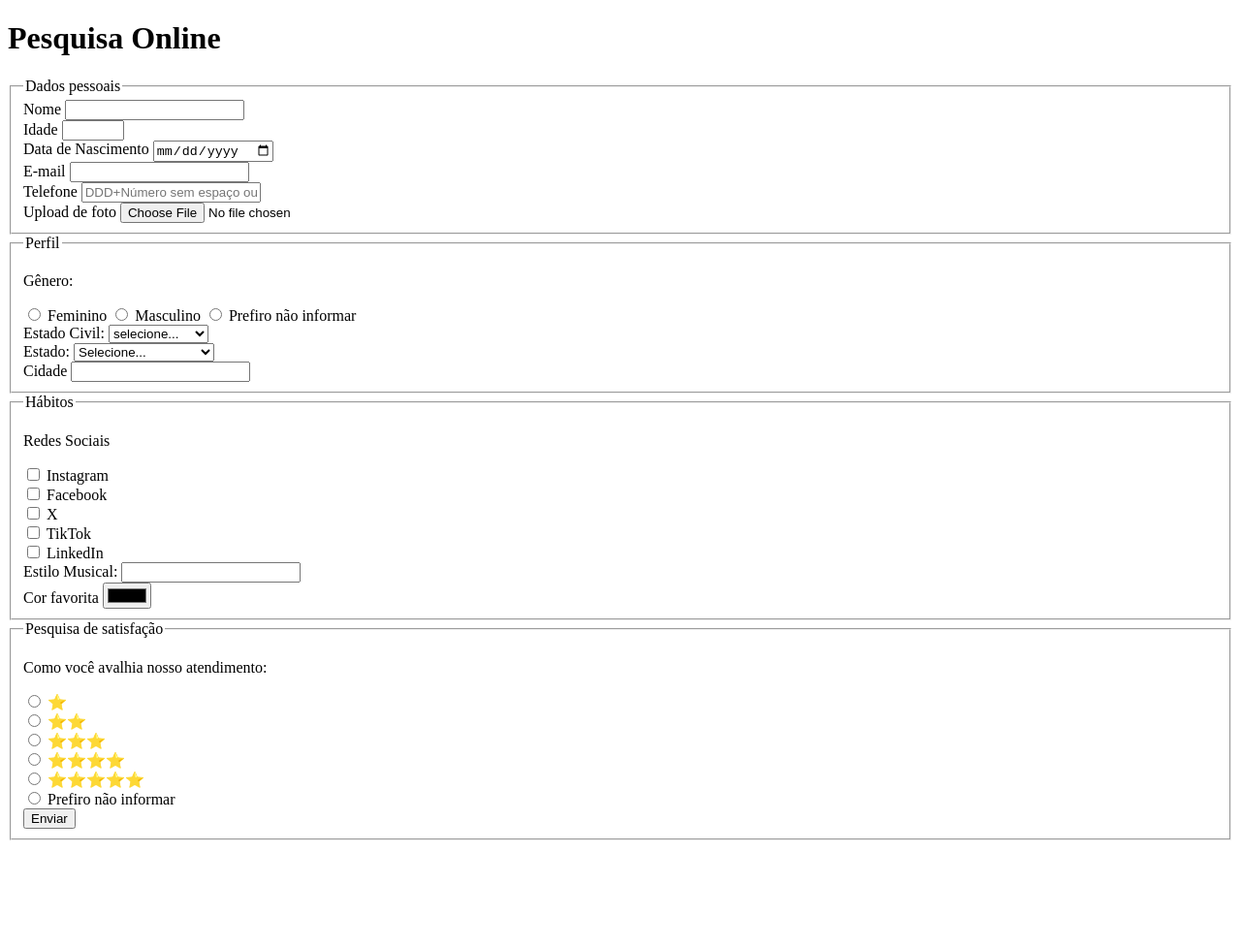
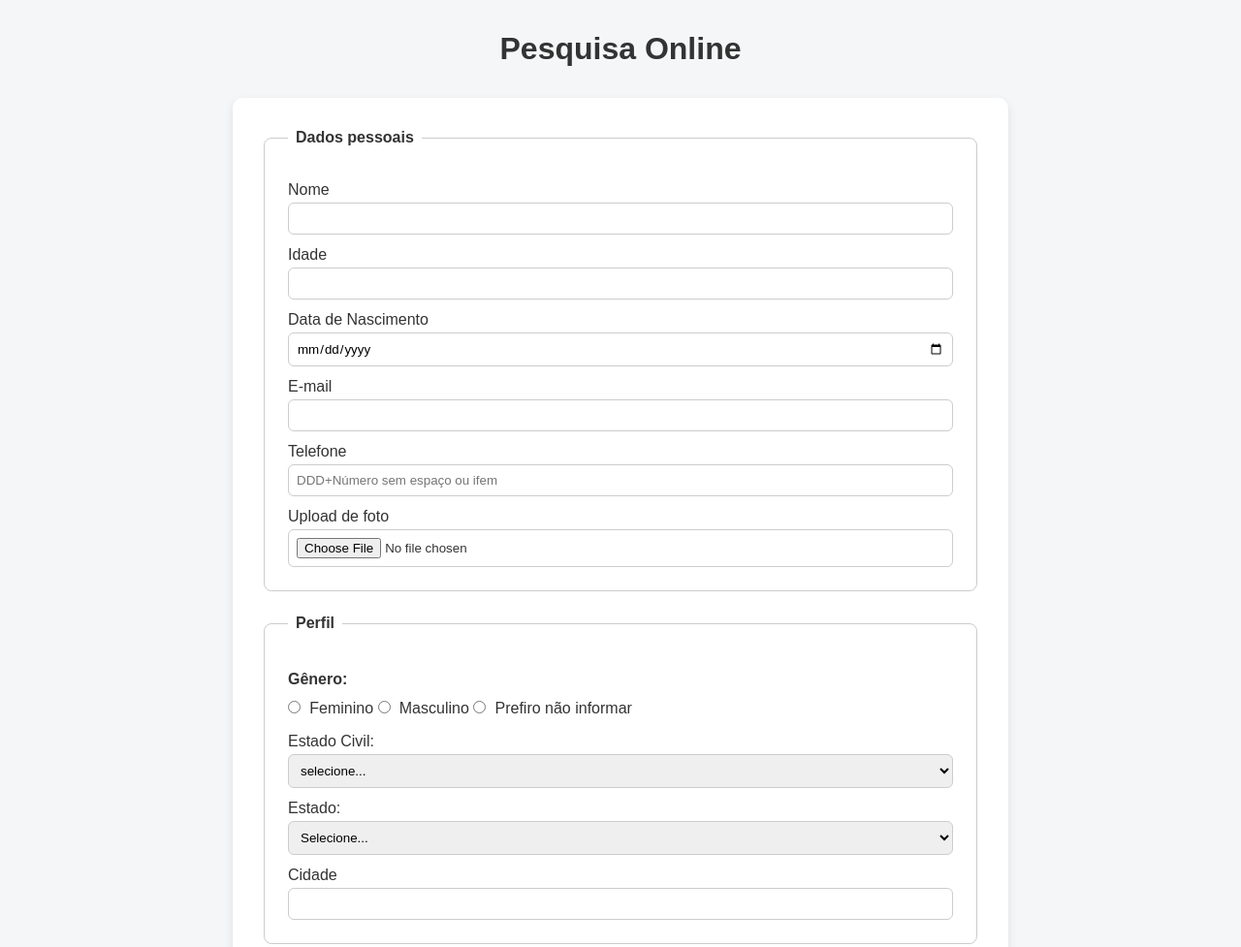
Before and after one commit to cremalz/formulario, a plain HTML site: page index.html in a window 1280 px wide. Shown: the top 977 px of the page at 97% size. Before the commit the page ends 875 px from the top, so only its background shows below. Drawn offline with Linux system fonts and the light colour scheme.

Commit message:
feat: adiciona arquivo CSS e estilização do formulário

```diff
--- a/index.html
+++ b/index.html
@@ -5,6 +5,7 @@
     <meta charset="UTF-8">
     <meta name="viewport" content="width=device-width, initial-scale=1.0">
     <title>Pesquisa Culturama</title>
+    <link rel="stylesheet" href="style.css">
 </head>
 
 <body>
@@ -164,7 +165,19 @@
                 <input type="radio" name="notaClient" value="notInformad">
                 <label for="notaClient">Prefiro não informar</label>
 <br>
+<section class="sugestao" id="sugestao">
+  <fieldset>
+    <legend>Sugestão para o site</legend>
 
+    <label for="sugestao-texto">Sua sugestão:</label>
+    <textarea
+      id="sugestao-texto"
+      name="sugestao"
+      placeholder="Escreva sua sugestão aqui..."
+      required
+    ></textarea>
+  </fieldset>
+</section>
 
 
 
--- /dev/null
+++ b/style.css
@@ -0,0 +1,116 @@
+/* Reset básico */
+* {
+  margin: 0;
+  padding: 0;
+  box-sizing: border-box;
+  font-family: Arial, Helvetica, sans-serif;
+}
+
+/* Página */
+body {
+  background-color: #f4f6f8;
+  color: #333;
+  padding: 2rem;
+}
+
+/* Cabeçalho */
+header {
+  text-align: center;
+  margin-bottom: 2rem;
+}
+
+header h1 {
+  font-size: 2rem;
+}
+
+/* Seção do formulário */
+section {
+  max-width: 800px;
+  margin: 0 auto;
+}
+
+/* Formulário */
+form {
+  background-color: #fff;
+  padding: 2rem;
+  border-radius: 10px;
+  box-shadow: 0 4px 10px rgba(0, 0, 0, 0.1);
+}
+
+/* Fieldsets */
+fieldset {
+  border: 1px solid #ccc;
+  border-radius: 8px;
+  padding: 1.5rem;
+  margin-bottom: 1.5rem;
+}
+
+/* Legendas */
+legend {
+  padding: 0 0.5rem;
+  font-weight: bold;
+}
+
+/* Labels */
+label {
+  display: inline-block;
+  margin-top: 0.75rem;
+  margin-bottom: 0.25rem;
+}
+
+/* Inputs gerais */
+input,
+select,
+textarea {
+  width: 100%;
+  padding: 0.5rem;
+  border-radius: 6px;
+  border: 1px solid #ccc;
+}
+
+/* Inputs especiais */
+input[type="radio"],
+input[type="checkbox"] {
+  width: auto;
+  margin-right: 0.3rem;
+}
+
+input[type="color"] {
+  padding: 0.2rem;
+  height: 40px;
+}
+
+/* Textarea */
+textarea {
+  min-height: 120px;
+  resize: vertical;
+}
+
+/* Parágrafos dentro do form */
+form p {
+  margin-top: 1rem;
+  font-weight: bold;
+}
+
+/* Botão */
+button {
+  display: block;
+  width: 100%;
+  margin-top: 1.5rem;
+  padding: 0.75rem;
+  border: none;
+  border-radius: 8px;
+  background-color: #5a67d8;
+  color: #fff;
+  font-size: 1rem;
+  cursor: pointer;
+}
+
+button:hover {
+  background-color: #434190;
+}
+
+/* Seção de sugestão */
+.sugestao {
+  margin-top: 1rem;
+}
```
